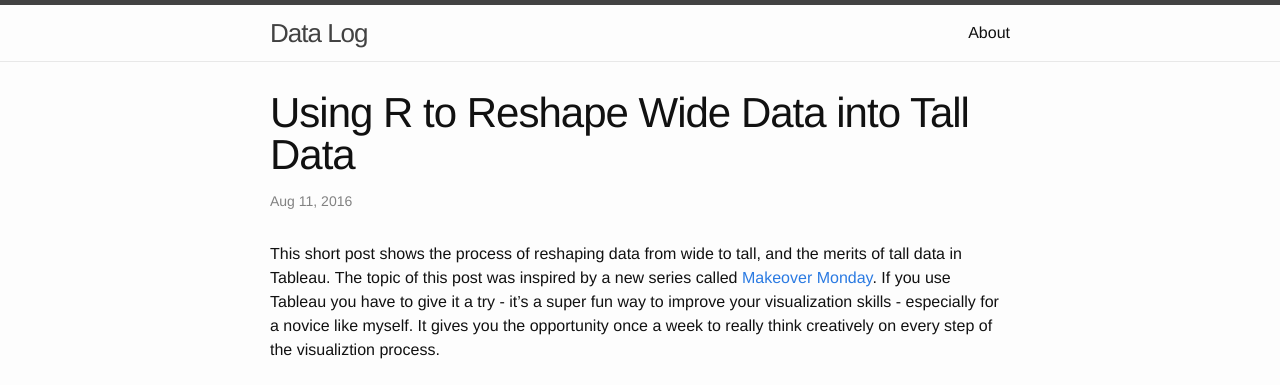
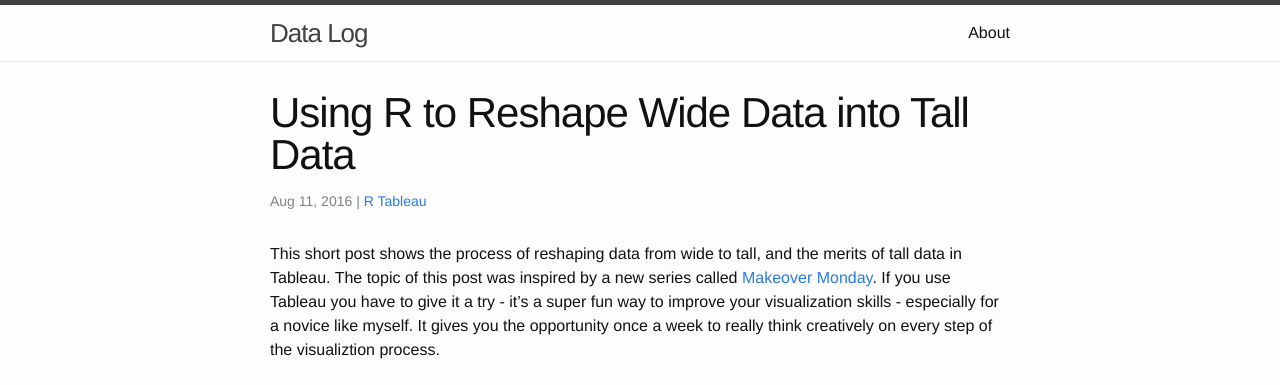
Before and after one commit to johntilelli/johntilelli.github.io, a Jekyll site: the page built from _posts/2016-08-11-reshaping-data.markdown, in a window 1280 px wide and 900 px high. Shown: the top 385 px of the window. Built offline with Jekyll 4.4.1, drawn with Linux system fonts in a browser that asks for light colours; comment, search, counter and statistics services are not loaded.

Commit message:
Update post.html

```diff
--- a/_layouts/post.html
+++ b/_layouts/post.html
@@ -5,7 +5,20 @@
 
   <header class="post-header">
     <h1 class="post-title" itemprop="name headline">{{ page.title }}</h1>
-    <p class="post-meta"><time datetime="{{ page.date | date_to_xmlschema }}" itemprop="datePublished">{{ page.date | date: "%b %-d, %Y" }}</time>{% if page.author %} • <span itemprop="author" itemscope itemtype="http://schema.org/Person"><span itemprop="name">{{ page.author }}</span></span>{% endif %}</p>
+    <p class="post-meta">
+      <time datetime="{{ page.date | date_to_xmlschema }}" itemprop="datePublished">
+        {{ page.date | date: "%b %-d, %Y" }}
+      </time>
+      {% if page.tags %} |
+      {% for tag in page.tags %}
+        <a href="{{ site.baseurl }}{{ site.tag_page }}#{{ tag | slugify }}" class="post-tag">{{ tag }}</a>
+      {% endfor %}
+      {% endif %}
+      {% if page.author %} •
+      <span itemprop="author" itemscope itemtype="http://schema.org/Person">
+      <span itemprop="name">{{ page.author }}</span></span>
+      {% endif %}
+    </p>
   </header>
 
   <div class="post-content" itemprop="articleBody">
```
